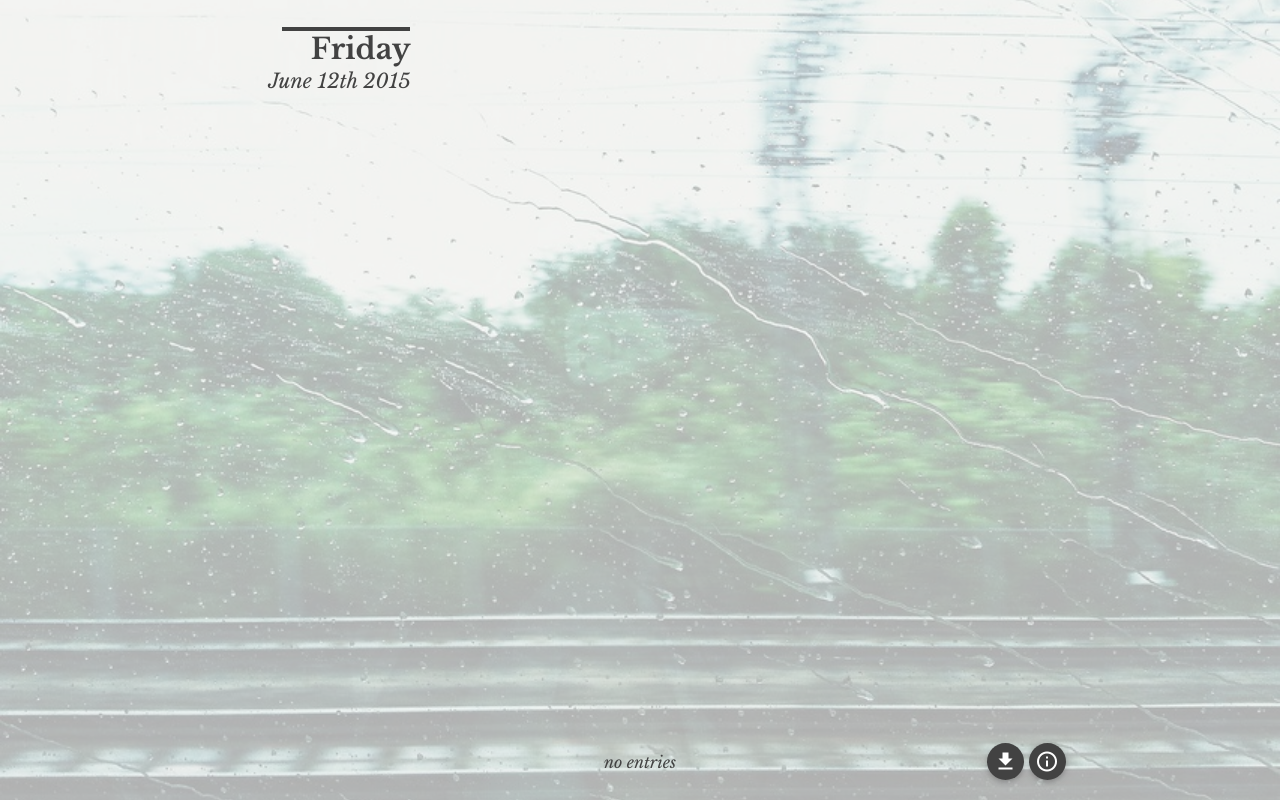
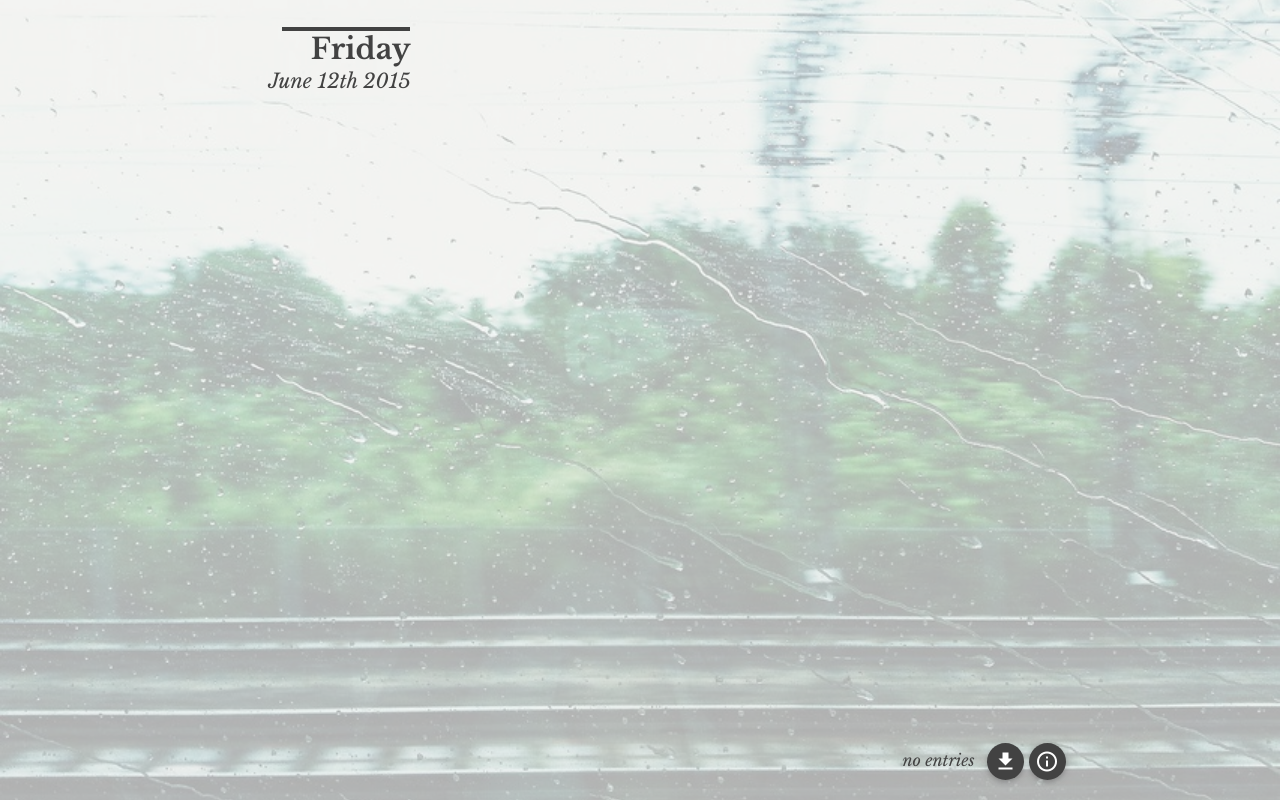
Before and after one commit to peetzweg/diarydash-deprecated, a plain HTML site: page index.html in a window 1280 px wide. Drawn offline with nearby package versions, Linux system fonts and the light colour scheme.

Commit message:
entrie counter is now at its default place but without dash

```diff
--- a/css/diarydash.css
+++ b/css/diarydash.css
@@ -50,6 +50,10 @@ a:hover {
 	left: 0;
 	right: 0;
 	background-color: rgba(255, 255, 255, 0.60);
+}
+
+#PageNumber {
+	margin-right: 0.5em;
 }
 
 .heading-content {
--- a/index.html
+++ b/index.html
@@ -39,11 +39,9 @@
 
 	<footer class="page-footer transparent">
 		<div class="container">
-			<div class="row imprint valign-wrapper">
-					<div class="col s6 offset-s3">
-  					<span class="valign" id="PageNumber"></span>
-					</div>
-				<div class="col s3 right-align">
+			<div class="row imprint">
+				<div class="col s12 right-align">
+					<span id="PageNumber"></span>
 					<a id="DownloadButton" class="btn-floating grey darken-3"><i class="mdi-file-file-download"></i></a>
 					<a class="btn-floating grey darken-3" href="info.html"><i class="mdi-action-info-outline"></i></a>
 				</div>
```
